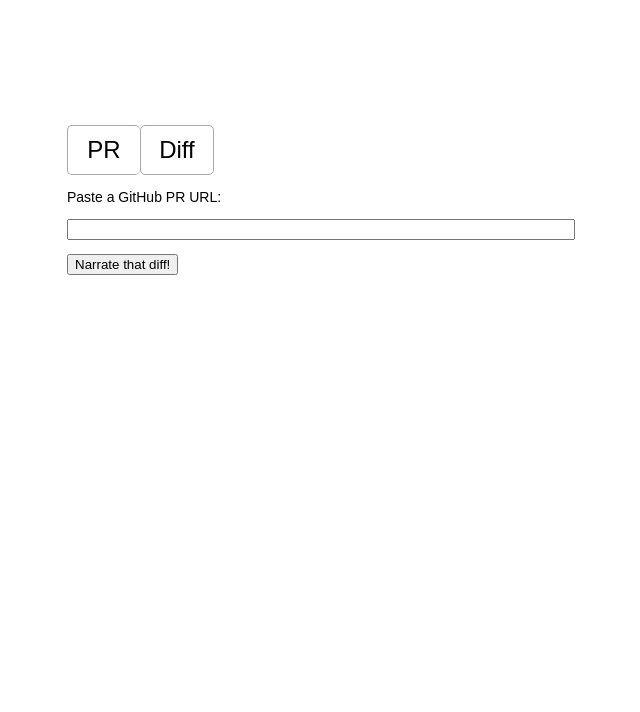
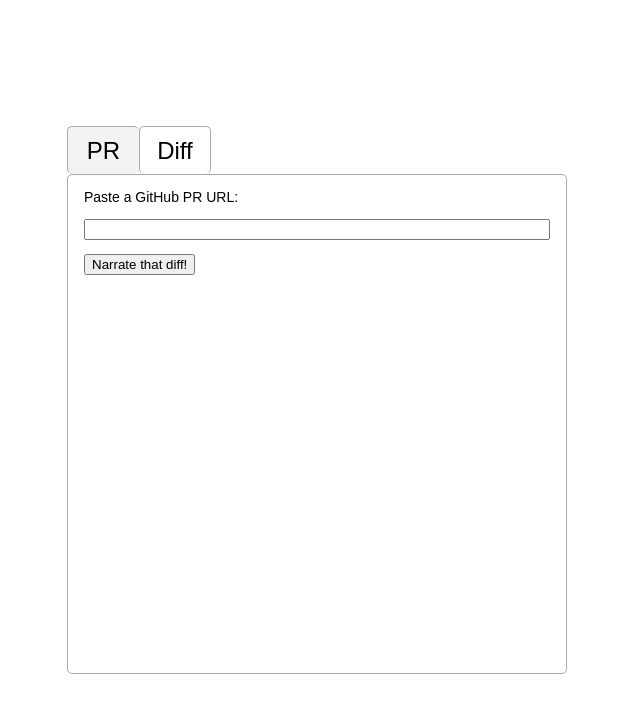
Before and after one commit to tbroadley/narrated-diffs, a React (Create React App) app: page / in a window 1280 px wide. Shown: the top 712 px of the page, without its empty margins (323-963 px from the left). Built offline with nearby package versions, Linux system fonts and the light colour scheme.

Commit message:
Add loading state to and beautify landing page

```diff
--- a/src/components/App/PasteDiff.css
+++ b/src/components/App/PasteDiff.css
@@ -27,8 +27,13 @@
 
     border: 1px solid #aaaaaa;
     border-radius: 5px;
+    border-bottom: none;
 
     cursor: pointer;
+}
+
+.paste-diff__tab--active {
+    background-color: #f3f3f3;
 }
 
 .paste-diff__tab:not(:last-child) {
@@ -38,6 +43,11 @@
 .paste-diff__tab-body {
     height: 500px;
     max-height: 100%;
+
+    padding: 0 1rem;
+
+    border: 1px solid #aaaaaa;
+    border-radius: 5px;
 }
 
 .paste-diff__tab-body input, .paste-diff__tab-body textarea {
--- a/src/components/App/PasteDiff.js
+++ b/src/components/App/PasteDiff.js
@@ -5,7 +5,7 @@ import './PasteDiff.css'
 const { REACT_APP_SERVER_URL } = process.env;
 
 export class PasteDiff extends Component {
-  state = { tab: "PR", diff: "", url: "" };
+  state = { tab: "PR", diff: "", url: "", loading: false };
 
   onChange = (event) => {
     this.setState({ [event.target.name]: event.target.value });
@@ -16,16 +16,26 @@ export class PasteDiff extends Component {
   }
 
   fetchDiff = async () => {
+    this.setState({ loading: true })
     const response = await fetch(`${REACT_APP_SERVER_URL}/github-diff?url=${encodeURIComponent(this.state.url.replace(/(\/pull\/\d+).*/, "$1.diff"))}`);
     this.props.setDiff(await response.text());
+    this.setState({ loading: false })
   };
 
   render() {
     return (
       <div className='paste-diff'>
         <div className='paste-diff__tabs'>
-          <div className='paste-diff__tab' onClick={this.onClickTab('PR')}>PR</div>
-          <div className='paste-diff__tab' onClick={this.onClickTab('DIFF')}>Diff</div>
+          <div
+            className={`paste-diff__tab ${this.state.tab === 'PR' ? 'paste-diff__tab--active': ''}`}
+            onClick={this.onClickTab('PR')}>
+              PR
+          </div>
+          <div
+            className={`paste-diff__tab ${this.state.tab === 'DIFF' ? 'paste-diff__tab--active': ''}`}
+            onClick={this.onClickTab('DIFF')}>
+              Diff
+          </div>
         </div>
 
         {this.state.tab === 'DIFF' && (
@@ -34,7 +44,15 @@ export class PasteDiff extends Component {
             <p>
               <textarea name="diff" value={this.state.diff} onChange={this.onChange} />
             </p>
-            <button onClick={() => this.props.setDiff(this.state.diff)}>Narrate that diff!</button>
+            <button onClick={() => {
+              this.setState({ loading: true })
+              this.props.setDiff(this.state.diff)
+            }}>
+              Narrate that diff!
+            </button>
+            {this.state.loading && (
+              <p>Loading...</p>
+            )}
           </div>
         )}
 
@@ -45,6 +63,9 @@ export class PasteDiff extends Component {
               <input name="url" value={this.state.url} onChange={this.onChange} />
             </p>
             <button onClick={() => this.fetchDiff()}>Narrate that diff!</button>
+            {this.state.loading && (
+              <p>Loading...</p>
+            )}
           </div>
         )}
       </div>
--- a/src/index.css
+++ b/src/index.css
@@ -13,3 +13,7 @@ body {
 div#root {
     height: 100%;
 }
+
+* {
+  box-sizing: border-box;
+}
```
